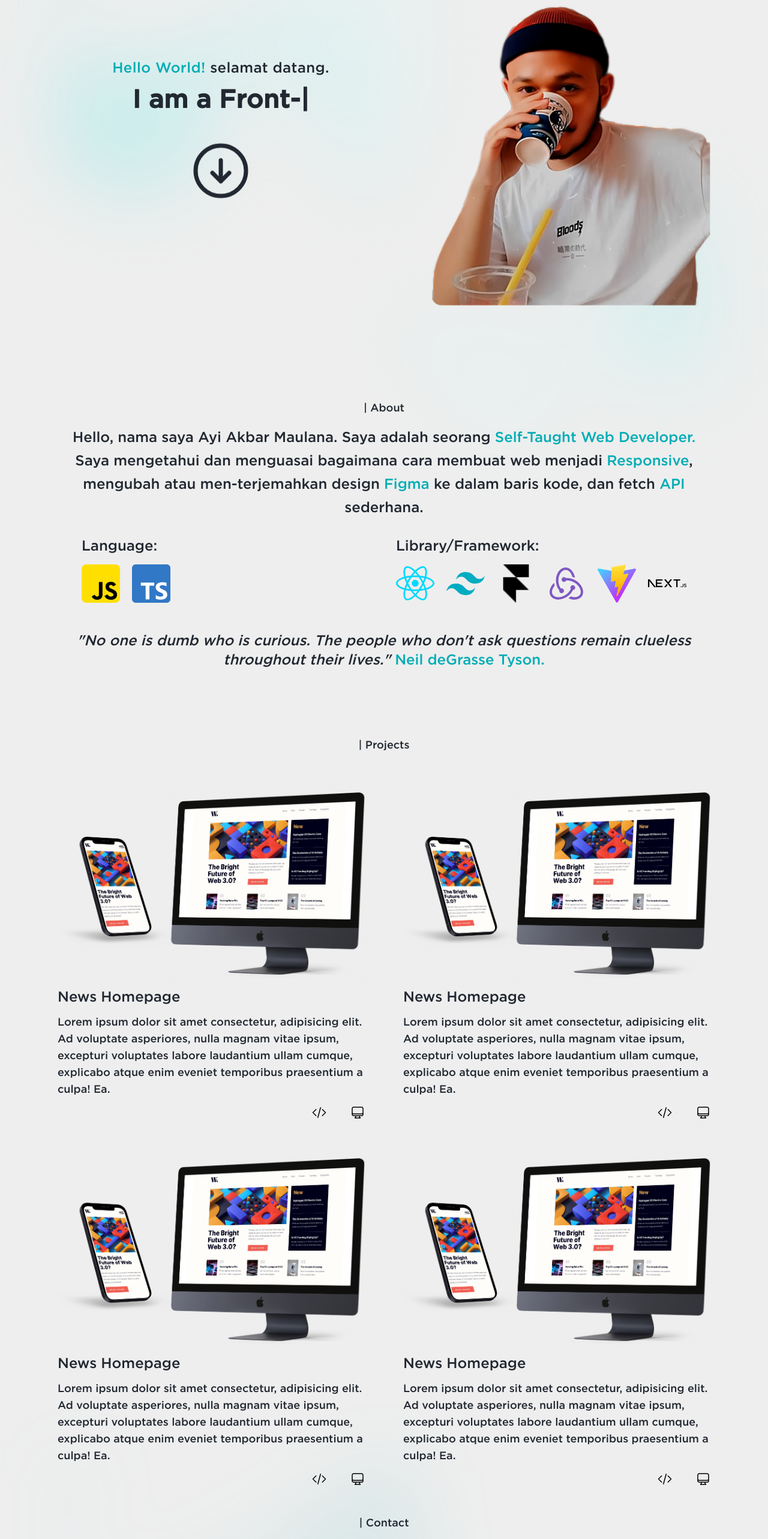
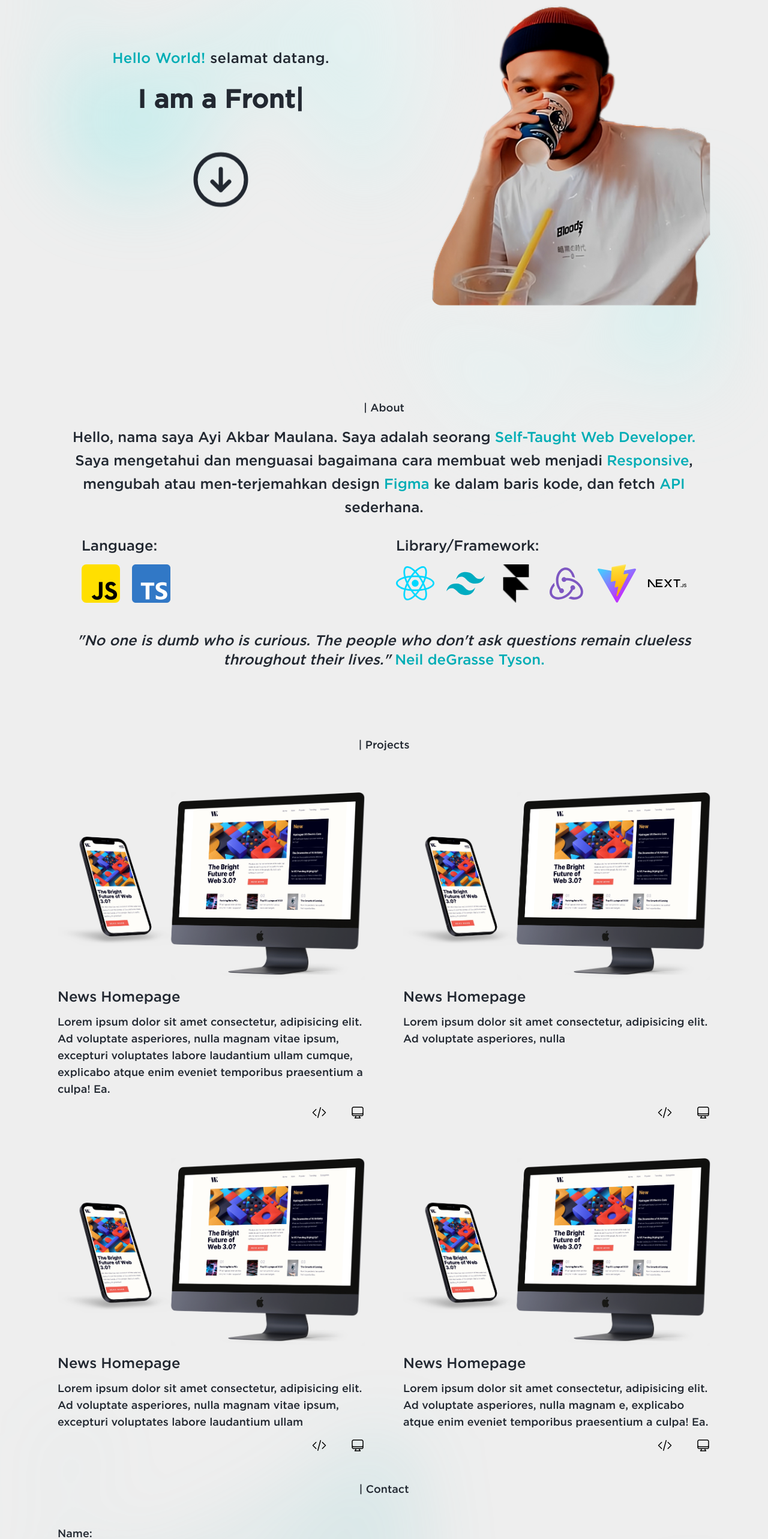
Before and after one commit to ayiakbar2109/portofolio, a React (Vite) app: page / in a window 1280 px wide. Shown: the part 200-2766 px from the top of the page at 60% size. Built offline with nearby package versions, Linux system fonts and the light colour scheme.

Commit message:
fixing responsive devices

```diff
--- a/src/components/HeroImage.tsx
+++ b/src/components/HeroImage.tsx
@@ -46,7 +46,7 @@ export default function HeroImage() {
             <span className="text-secondary">Hello World!</span> selamat datang.
           </motion.p>
           <motion.h1
-            className="text-primary font-extrabold text-3xl lg:text-[2.15rem] xl:text-[2.65rem]"
+            className="text-primary font-extrabold text-[1.7rem] lg:text-[2.15rem] xl:text-[2.65rem]"
             variants={textVariant(1.3)}
           >
             I am a <span ref={el}></span>
@@ -56,7 +56,7 @@ export default function HeroImage() {
             variants={fadeIn("up", "tween", 1.8, 0.8)}
           >
             <a href="#about">
-              <ArrowDownCircleIcon className="text-primary w-28 animate-bounce" />
+              <ArrowDownCircleIcon className="text-primary w-20 lg:w-28 animate-bounce" />
             </a>
           </motion.div>
         </div>
--- a/src/sections/About.tsx
+++ b/src/sections/About.tsx
@@ -69,7 +69,7 @@ export default function AboutComp() {
             >
               Library/Framework:
             </motion.p>
-            <div className="flex items-center gap-5 gap-y-7 mt-3.5">
+            <div className="flex flex-wrap items-center gap-5 gap-y-7 mt-3.5">
               <motion.img
                 src={ReactIcon}
                 className="w-14 lg:w-16"
--- a/src/sections/Projects.tsx
+++ b/src/sections/Projects.tsx
@@ -69,9 +69,7 @@ export default function Projects() {
               </h2>
               <p className="text-primary text-lg font-medium mt-3">
                 Lorem ipsum dolor sit amet consectetur, adipisicing elit. Ad
-                voluptate asperiores, nulla magnam vitae ipsum, excepturi
-                voluptates labore laudantium ullam cumque, explicabo atque enim
-                eveniet temporibus praesentium a culpa! Ea.
+                voluptate asperiores, nulla
               </p>
             </article>
             <div className="flex mt-auto justify-end items-end gap-10">
@@ -104,8 +102,7 @@ export default function Projects() {
               <p className="text-primary text-lg font-medium mt-3">
                 Lorem ipsum dolor sit amet consectetur, adipisicing elit. Ad
                 voluptate asperiores, nulla magnam vitae ipsum, excepturi
-                voluptates labore laudantium ullam cumque, explicabo atque enim
-                eveniet temporibus praesentium a culpa! Ea.
+                voluptates labore laudantium ullam
               </p>
             </article>
             <div className="flex mt-auto justify-end items-end gap-10">
@@ -137,8 +134,7 @@ export default function Projects() {
               </h2>
               <p className="text-primary text-lg font-medium mt-3">
                 Lorem ipsum dolor sit amet consectetur, adipisicing elit. Ad
-                voluptate asperiores, nulla magnam vitae ipsum, excepturi
-                voluptates labore laudantium ullam cumque, explicabo atque enim
+                voluptate asperiores, nulla magnam e, explicabo atque enim
                 eveniet temporibus praesentium a culpa! Ea.
               </p>
             </article>
```
